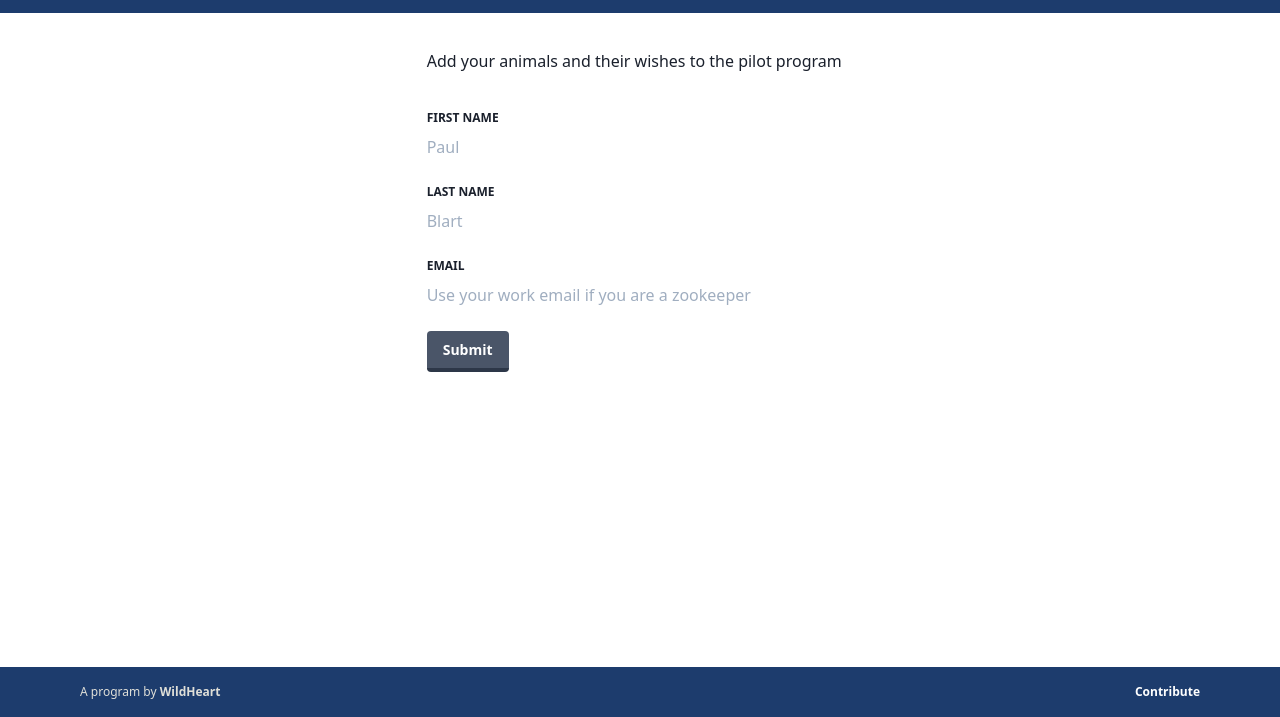
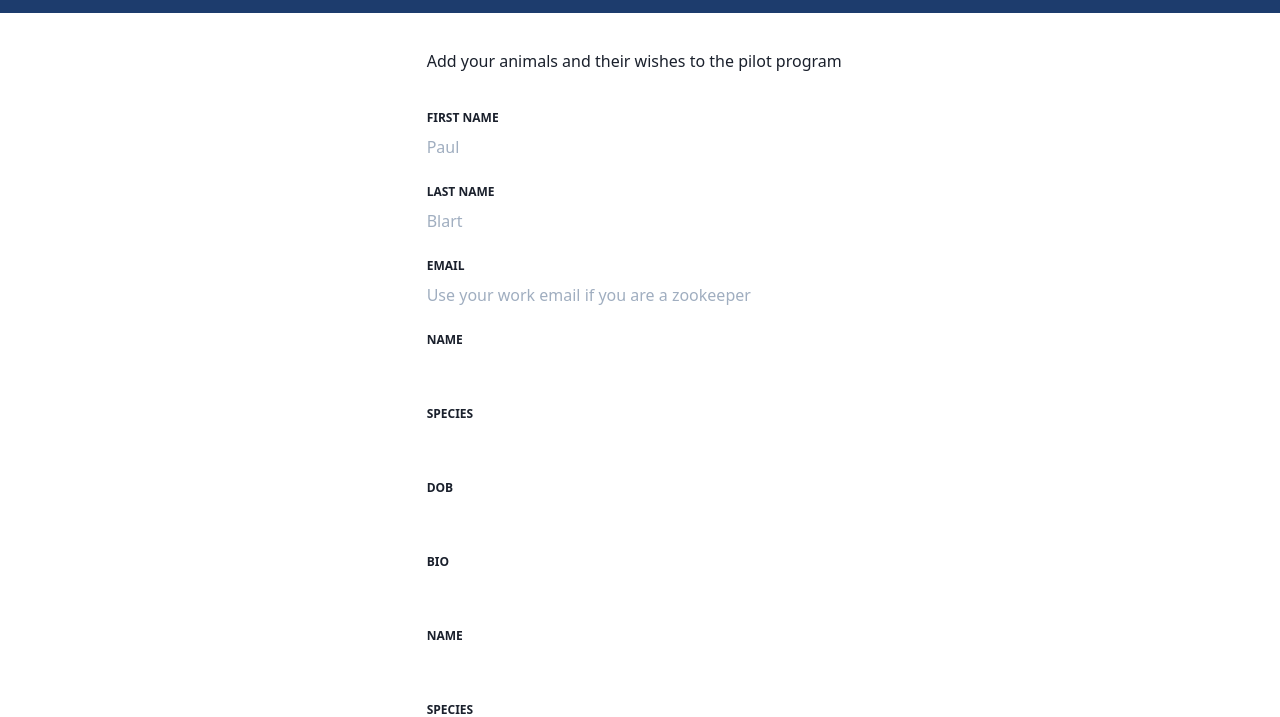
Before and after one commit to wolfmathias/wwlanding, a Gatsby site: page /animals in a window 1280 px wide. Shown: the part 83-800 px from the top of the page. Built offline with nearby package versions, Linux system fonts and the light colour scheme; Gatsby itself is replaced by a stand-in of ours; what @tailwindcss/custom-forms would draw is missing.

Commit message:
get renderAnimalInputs working

```diff
--- a/src/pages/animals.js
+++ b/src/pages/animals.js
@@ -105,17 +105,12 @@ class AnimalSignup extends React.Component {
 
     renderAnimalInputs() {
         return this.state.animalForm.animals.map( (e, i) => {
-          Object.entries(e).forEach( ([k, v]) => {
-            if (typeof(v) === 'string') {
-                let inputType = (k == 'bio' ? 'textarea':'text')
-                let element = {
-                    key: i,
-                    name: k,
-                    value: v
-                }
-                console.log(element)
             return (
                 <div key={i}>
+                {Object.entries(e).map( ([k, v], ix) => {
+                    if (typeof(v) === 'string') {
+                        return (
+                            <div key={ix}>
                             <label
                             className="block mb-2 text-xs font-bold uppercase"
                             htmlFor={k}
@@ -124,7 +119,7 @@ class AnimalSignup extends React.Component {
                             </label>
                             <input
                             className="w-full mb-6 form-input"
-                        type={inputType}
+                            type="text"
                             name={k}
                             value={v}
                             onChange={ e => {this.handleInputChange(e, this.state.animalForm, i)} }
@@ -139,7 +134,9 @@ class AnimalSignup extends React.Component {
                     }
                     console.log(element)
                     }
-          })
+                })}
+                </div>
+            )
         })
       }
 
```
Lines whose indentation alone changed are shown as unchanged.
